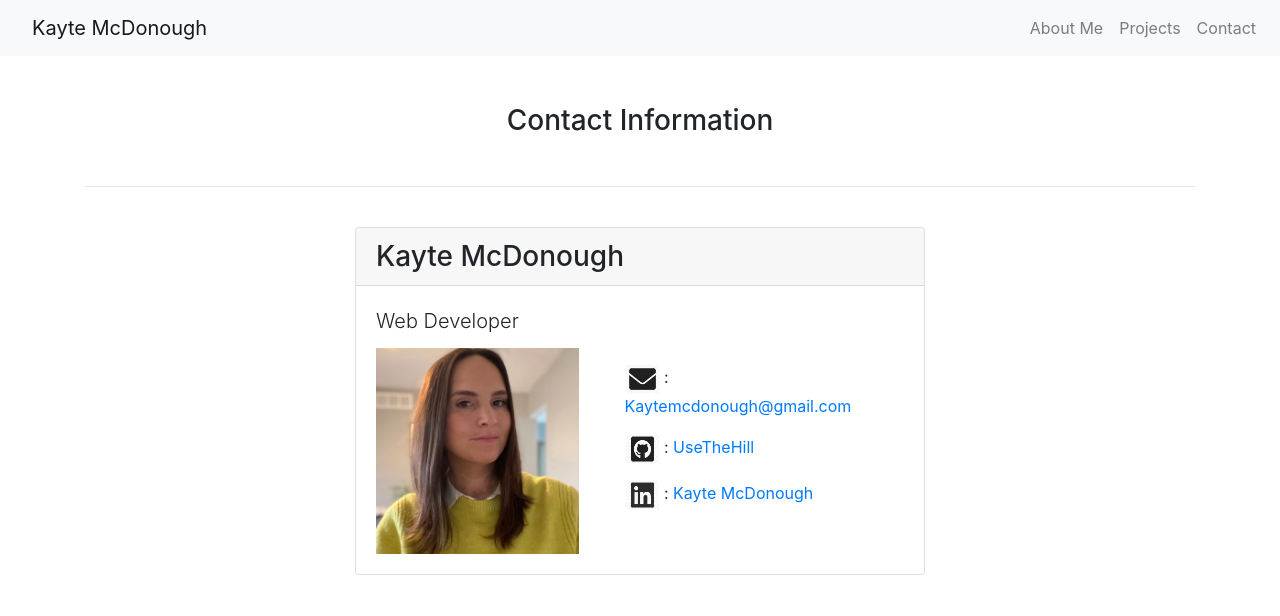
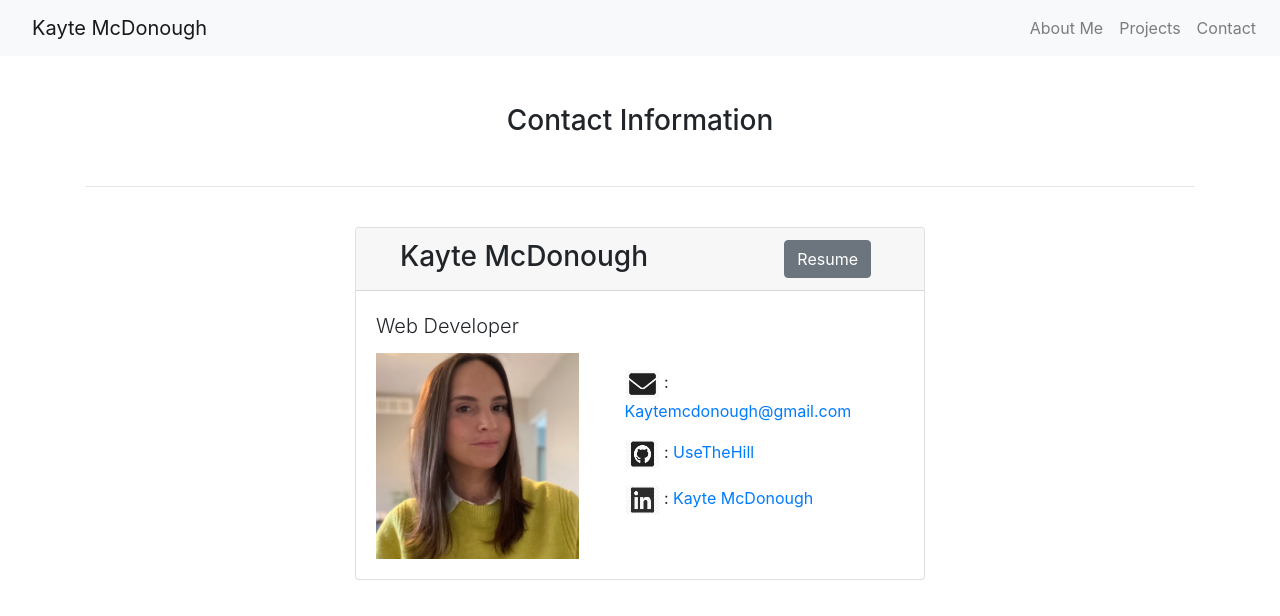
Before and after one commit to UseTheHill/km_portfolio_react, a React (Create React App) app: page /contact in a window 1280 px wide. Shown: the top 616 px of the page. Built offline with nearby package versions, Linux system fonts and the light colour scheme.

Commit message:
added resume button and link

```diff
--- a/src/components/Pages/Contact/index.js
+++ b/src/components/Pages/Contact/index.js
@@ -23,8 +23,18 @@ const Contact = (props) => {
       <hr className="my-4" />
       <Row className="d-flex justify-content-center">
         <Card className="w-50 mt-3">
-          <CardHeader tag="h3" className="text-left">
-            Kayte McDonough
+          <CardHeader tag="h3">
+            <Row>
+              <Col className="ml-4">Kayte McDonough</Col>
+              <Button
+                color="secondary"
+                className="mr-5"
+                href="https://drive.google.com/file/d/1T-7m381P-ez4lvrgHsXBDFS-13THsuz9/view"
+                target="_blank"
+              >
+                Resume
+              </Button>
+            </Row>
           </CardHeader>
           <CardBody>
             <CardTitle className="lead text-left">Web Developer</CardTitle>
```
